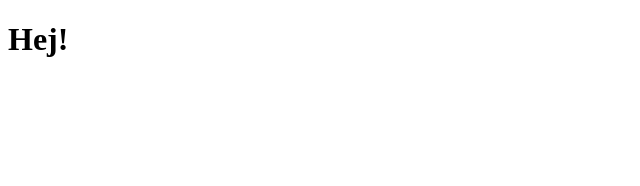
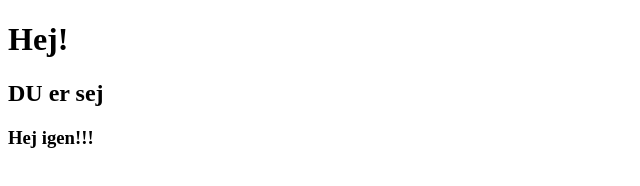
Before and after one commit to ande19i7/vsc-git, a plain HTML site: page index.html in a window 1280 px wide. Shown: the whole page, without its empty margins (0-640 px from the left). Drawn offline with Linux system fonts and the light colour scheme.

Commit message:
fjerde commit

```diff
--- a/index.html
+++ b/index.html
@@ -8,5 +8,7 @@
   </head>
   <body>
     <h1>Hej!</h1>
+    <h2>DU er sej</h2>
+    <h3>Hej igen!!!</h3>
   </body>
 </html>
```
